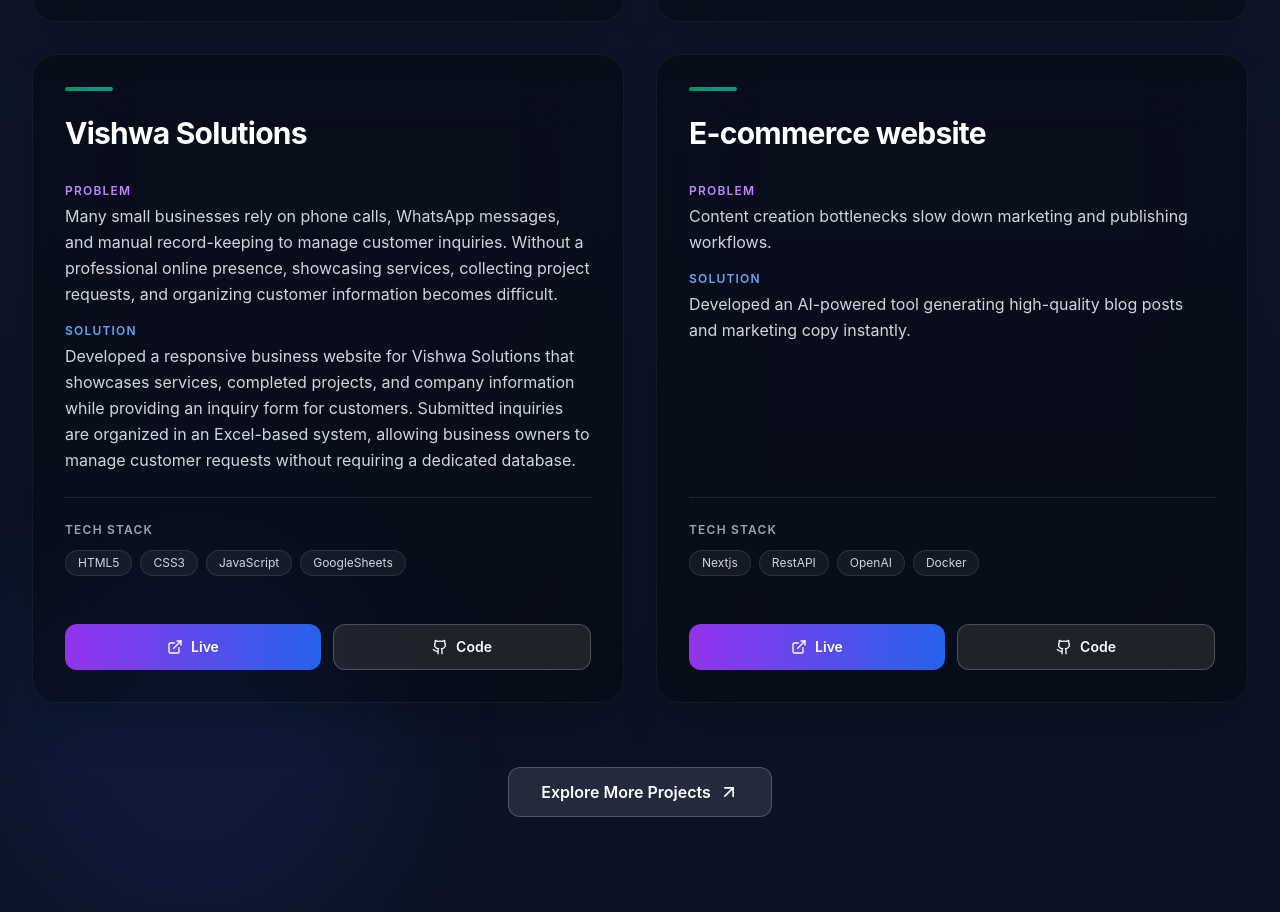
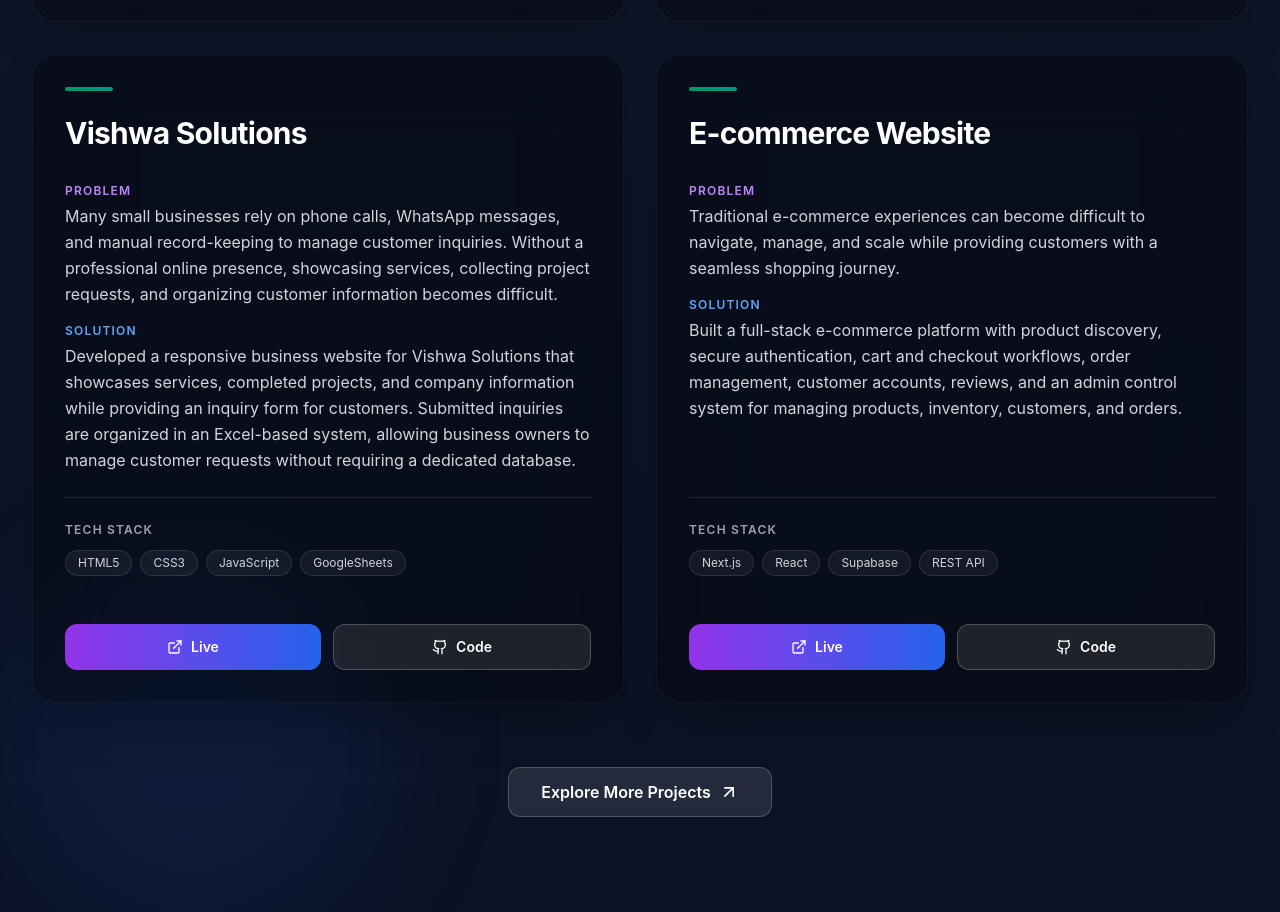
Before and after one commit to VishwaAdarsh/Adarsh-protfolio-profile, a React (Vite) app: page / in a window 1280 px wide. Shown: the part 5720-6632 px from the top of the page. Built offline with nearby package versions, Linux system fonts and the light colour scheme.

Commit message:
update project.jsx

```diff
--- a/src/components/Projects.jsx
+++ b/src/components/Projects.jsx
@@ -28,15 +28,15 @@
     liveLink: "https://vishwasolutions.netlify.app/",
     githubLink: "https://github.com/VishwaAdarsh/Vishwa-Solutions"
   },
-  {
-    title: " E-commerce website ",
-    problem: "Content creation bottlenecks slow down marketing and publishing workflows.",
-    solution: "Developed an AI-powered tool generating high-quality blog posts and marketing copy instantly.",
-    tags: ["Nextjs", "RestAPI", "OpenAI", "Docker"],
-    gradient: "from-emerald-600 to-teal-600",
-    liveLink: "#",
-    githubLink: "#"
-  }
+ {
+  title: "E-commerce Website",
+  problem: "Traditional e-commerce experiences can become difficult to navigate, manage, and scale while providing customers with a seamless shopping journey.",
+  solution: "Built a full-stack e-commerce platform with product discovery, secure authentication, cart and checkout workflows, order management, customer accounts, reviews, and an admin control system for managing products, inventory, customers, and orders.",
+  tags: ["Next.js", "React", "Supabase", "REST API"],
+  gradient: "from-emerald-600 to-teal-600",
+  liveLink: "https://e-commerce-website-bay-eight.vercel.app/",
+  githubLink: "https://github.com/VishwaAdarsh/E-commerce-website.git"
+}
 ];
 
 export default function Projects() {
```
